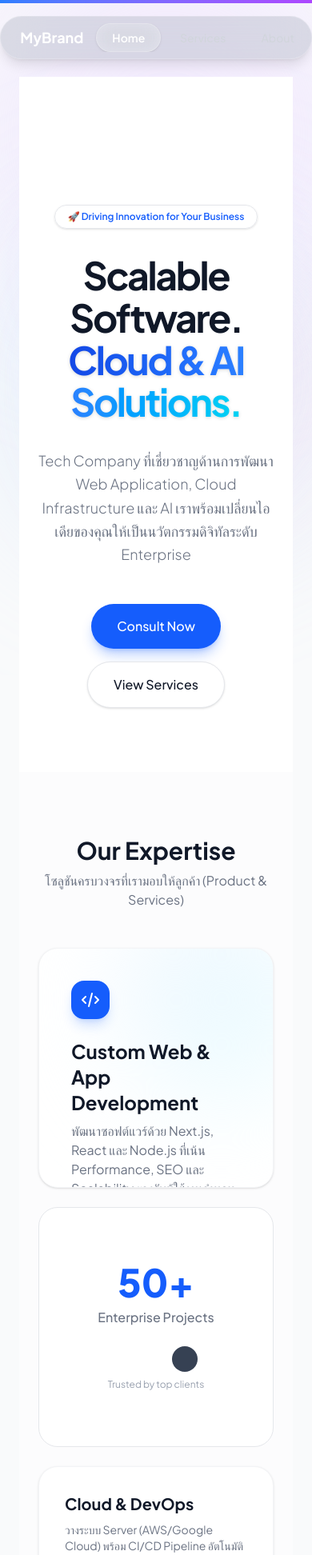
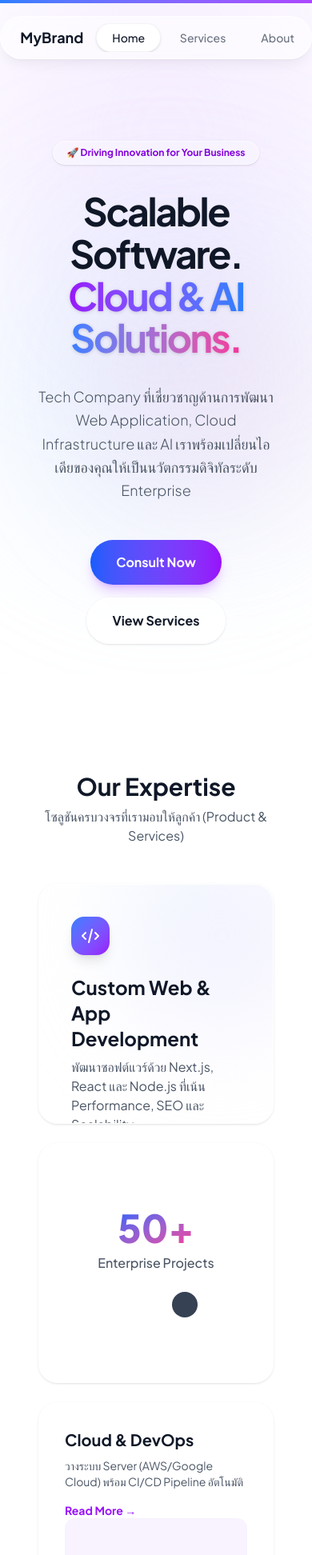
Before and after one commit to DnopPondz/nex-web, a Next.js app: page / in a window 390 px wide. Shown: the top 1944 px of the page at 80% size. Built offline with nearby package versions, Linux system fonts and the light colour scheme.

Commit message:
redisign website

```diff
--- a/src/app/layout.js
+++ b/src/app/layout.js
@@ -1,3 +1,4 @@
+// src/app/layout.js
 import { Inter } from "next/font/google";
 import "./globals.css";
 import Navbar from "@/components/Navbar";
@@ -18,9 +19,10 @@ export const metadata = {
 export default function RootLayout({ children }) {
   return (
     <html lang="en">
-      <body className={`${font.className} bg-gray-50 min-h-screen flex flex-col relative`}>
+      {/* Change 1: Removed bg-gray-50 and added text-gray-800 for better default contrast */}
+      <body className={`${font.className} min-h-screen flex flex-col relative text-gray-800`}>
         <ScrollProgress />
-        <Background /> {/* ใส่ตรงนี้ทีเดียว ทุกหน้าจะมีพื้นหลังเหมือนกันหมด */}
+        <Background />
 
         <Navbar />
 
--- a/src/app/page.js
+++ b/src/app/page.js
@@ -1,9 +1,9 @@
+// src/app/page.js
 'use client';
 
 import Link from "next/link";
 import { motion } from "framer-motion";
 
-// Animation Variants
 const fadeInUp = {
   hidden: { opacity: 0, y: 40 },
   visible: { opacity: 1, y: 0, transition: { duration: 0.8, ease: "easeOut" } }
@@ -21,10 +21,11 @@ const staggerContainer = {
 
 export default function Home() {
   return (
-    <div className="flex flex-col min-h-screen overflow-hidden bg-white">
+    // Change 1: Removed 'bg-white' so the Background.js blobs show through
+    <div className="flex flex-col min-h-screen overflow-hidden">
 
       {/* --- 1. Hero Section --- */}
-      <section className="relative pt-40 pb-20 px-6">
+      <section className="relative pt-20 pb-20 px-6">
         <motion.div
           initial="hidden"
           animate="visible"
@@ -33,7 +34,7 @@ export default function Home() {
         >
           {/* Badge */}
           <motion.div variants={fadeInUp} className="flex justify-center">
-            <span className="px-4 py-1.5 rounded-full border border-gray-200 bg-white/60 backdrop-blur-md text-xs font-semibold text-blue-600 shadow-sm">
+            <span className="px-4 py-1.5 rounded-full border border-white/50 bg-white/30 backdrop-blur-md text-xs font-bold text-purple-700 shadow-sm">
               🚀 Driving Innovation for Your Business
             </span>
           </motion.div>
@@ -42,16 +43,16 @@ export default function Home() {
           <motion.div variants={fadeInUp}>
             <h1 className="text-5xl md:text-7xl font-bold tracking-tighter text-gray-900 leading-[1.1]">
               Scalable Software. <br />
-              <span className="bg-clip-text text-transparent bg-gradient-to-r from-blue-700 via-blue-500 to-cyan-400 drop-shadow-sm">
+              {/* Change 2: Updated gradient to match Purple/Blue/Pink blobs */}
+              <span className="bg-clip-text text-transparent bg-gradient-to-r from-purple-600 via-blue-500 to-pink-500 drop-shadow-sm">
                 Cloud & AI Solutions.
               </span>
             </h1>
           </motion.div>
 
-          {/* Subheadline */}
           <motion.p
             variants={fadeInUp}
-            className="max-w-2xl mx-auto text-lg md:text-xl text-gray-500 leading-relaxed font-light"
+            className="max-w-2xl mx-auto text-lg md:text-xl text-gray-600 leading-relaxed font-light"
           >
             Tech Company ที่เชี่ยวชาญด้านการพัฒนา Web Application, Cloud Infrastructure และ AI
             เราพร้อมเปลี่ยนไอเดียของคุณให้เป็นนวัตกรรมดิจิทัลระดับ Enterprise
@@ -61,13 +62,14 @@ export default function Home() {
           <motion.div variants={fadeInUp} className="flex flex-col sm:flex-row items-center justify-center gap-4 pt-4">
             <Link
               href="/contact"
-              className="px-8 py-4 rounded-full font-medium bg-blue-600 text-white shadow-lg shadow-blue-600/30 hover:bg-blue-700 hover:-translate-y-1 transition-all duration-300 ease-out"
+              // Change 3: Button gradient to match theme
+              className="px-8 py-4 rounded-full font-bold bg-gradient-to-r from-blue-600 to-purple-600 text-white shadow-lg shadow-purple-500/30 hover:shadow-purple-500/50 hover:-translate-y-1 transition-all duration-300"
             >
               Consult Now
             </Link>
             <Link
               href="#services"
-              className="px-8 py-4 rounded-full font-medium bg-white text-gray-900 border border-gray-200 shadow-sm hover:bg-gray-50 hover:shadow-xl hover:shadow-gray-200/50 hover:-translate-y-1 transition-all duration-300 ease-out"
+              className="px-8 py-4 rounded-full font-bold bg-white/70 backdrop-blur-sm text-gray-900 border border-white/50 shadow-sm hover:bg-white hover:shadow-xl hover:-translate-y-1 transition-all duration-300"
             >
               View Services
             </Link>
@@ -76,8 +78,9 @@ export default function Home() {
         </motion.div>
       </section>
 
-      {/* --- 2. Bento Grid Services (Products & Services) --- */}
-      <section id="services" className="py-20 px-6 bg-gray-50/50">
+      {/* --- 2. Bento Grid Services --- */}
+      {/* Change 4: Removed solid background, reduced padding */}
+      <section id="services" className="py-20 px-6">
         <div className="max-w-7xl mx-auto">
           <motion.div
             initial={{ opacity: 0, y: 20 }}
@@ -87,90 +90,87 @@ export default function Home() {
             className="mb-12 text-center md:text-left"
           >
             <h2 className="text-3xl font-bold text-gray-900">Our Expertise</h2>
-            <p className="text-gray-500 mt-2">โซลูชันครบวงจรที่เรามอบให้ลูกค้า (Product & Services)</p>
+            <p className="text-gray-600 mt-2">โซลูชันครบวงจรที่เรามอบให้ลูกค้า (Product & Services)</p>
           </motion.div>
 
-          {/* GRID LAYOUT */}
           <div className="grid grid-cols-1 md:grid-cols-3 gap-6">
 
-            {/* Card 1: Custom Development (Large Box) - [UPDATED: Added Button] */}
+            {/* Card 1: Glassmorphism Style */}
             <motion.div
               whileHover={{ y: -5 }}
-              className="md:col-span-2 bg-white rounded-3xl p-10 border border-gray-100 shadow-sm hover:shadow-2xl hover:shadow-blue-100/50 transition-all duration-500 ease-out flex flex-col justify-between h-[300px] relative overflow-hidden group"
+              className="md:col-span-2 bg-white/40 backdrop-blur-xl border border-white/50 rounded-3xl p-10 shadow-sm hover:shadow-2xl hover:shadow-blue-200/50 transition-all duration-500 flex flex-col justify-between h-[300px] relative overflow-hidden group"
             >
-              <div className="absolute top-0 right-0 w-64 h-64 bg-gradient-to-br from-blue-50 to-cyan-50 rounded-full blur-3xl -mr-16 -mt-16 transition-all group-hover:scale-110" />
+              {/* Subtle inner gradient */}
+              <div className="absolute top-0 right-0 w-64 h-64 bg-gradient-to-br from-blue-100/50 to-purple-100/50 rounded-full blur-3xl -mr-16 -mt-16 pointer-events-none" />
+
               <div className="relative z-10 flex flex-col h-full items-start justify-between">
                 <div>
-                  <div className="w-12 h-12 bg-blue-600 rounded-2xl flex items-center justify-center mb-6 text-white shadow-lg shadow-blue-600/20">
+                  <div className="w-12 h-12 bg-gradient-to-br from-blue-500 to-purple-600 rounded-2xl flex items-center justify-center mb-6 text-white shadow-lg">
                     <svg className="w-6 h-6" fill="none" viewBox="0 0 24 24" stroke="currentColor"><path strokeLinecap="round" strokeLinejoin="round" strokeWidth={2} d="M10 20l4-16m4 4l4 4-4 4M6 16l-4-4 4-4" /></svg>
                   </div>
                   <h3 className="text-2xl font-bold text-gray-900 mb-2">Custom Web & App Development</h3>
-                  <p className="text-gray-500 max-w-sm">
-                    พัฒนาซอฟต์แวร์ด้วย Next.js, React และ Node.js ที่เน้น Performance, SEO และ Scalability รองรับผู้ใช้งานจำนวนมาก
+                  <p className="text-gray-600 max-w-sm">
+                    พัฒนาซอฟต์แวร์ด้วย Next.js, React และ Node.js ที่เน้น Performance, SEO และ Scalability
                   </p>
                 </div>
-                {/* ปุ่ม Read More สำหรับ Card 1 */}
-                <Link href="/services/custom-development" className="mt-4 px-5 py-2 bg-gray-50 hover:bg-gray-100 text-gray-900 text-sm font-semibold rounded-full border border-gray-200 transition-colors">
+                <Link href="/services/custom-development" className="mt-4 px-5 py-2 bg-white/60 hover:bg-white text-gray-900 text-sm font-semibold rounded-full border border-white/50 transition-colors">
                   Read More
                 </Link>
               </div>
             </motion.div>
 
-            {/* Card 2: Company Stats (Small Box) */}
+            {/* Card 2: Glassmorphism Stats */}
             <motion.div
               whileHover={{ y: -5 }}
-              className="bg-white rounded-3xl p-8 border border-gray-200 shadow-none hover:shadow-xl hover:-translate-y-1 transition-all duration-500 ease-out flex flex-col justify-center items-center text-center h-[300px]"
+              className="bg-white/40 backdrop-blur-xl border border-white/50 rounded-3xl p-8 shadow-sm hover:shadow-xl transition-all duration-500 flex flex-col justify-center items-center text-center h-[300px]"
             >
-               <h3 className="text-5xl font-extrabold text-blue-600 mb-2">50+</h3>
-               <p className="text-gray-500 font-medium">Enterprise Projects</p>
+               <h3 className="text-5xl font-extrabold text-transparent bg-clip-text bg-gradient-to-br from-blue-600 to-pink-500 mb-2">50+</h3>
+               <p className="text-gray-600 font-medium">Enterprise Projects</p>
                <div className="mt-6 flex -space-x-2 overflow-hidden justify-center">
-                 {/* Mock User Avatars */}
                  {[1,2,3,4].map((i) => (
                    <div key={i} className={`inline-block h-8 w-8 rounded-full ring-2 ring-white bg-gray-${300 + (i*100)}`} />
                  ))}
                </div>
-               <p className="text-xs text-gray-400 mt-2">Trusted by top clients</p>
             </motion.div>
 
-            {/* Card 3: Cloud Infrastructure (Tall Box) - [UPDATED: Added Button] */}
+            {/* Card 3: Cloud Infrastructure */}
             <motion.div
               whileHover={{ y: -5 }}
-              className="bg-white rounded-3xl p-8 border border-gray-100 shadow-sm hover:shadow-2xl hover:shadow-purple-100/50 transition-all duration-500 ease-out h-[300px] flex flex-col justify-between"
+              className="bg-white/40 backdrop-blur-xl border border-white/50 rounded-3xl p-8 shadow-sm hover:shadow-2xl hover:shadow-purple-200/50 transition-all duration-500 h-[300px] flex flex-col justify-between"
             >
               <div>
                 <h3 className="text-xl font-bold text-gray-900 mb-2">Cloud & DevOps</h3>
-                <p className="text-sm text-gray-500 mb-4">วางระบบ Server (AWS/Google Cloud) พร้อม CI/CD Pipeline อัตโนมัติ</p>
-                {/* ปุ่ม Read More สำหรับ Card 3 */}
-                <Link href="/services/cloud-infrastructure" className="text-blue-600 text-sm font-semibold hover:underline flex items-center gap-1">
+                <p className="text-sm text-gray-600 mb-4">วางระบบ Server (AWS/Google Cloud) พร้อม CI/CD Pipeline อัตโนมัติ</p>
+                <Link href="/services/cloud-infrastructure" className="text-purple-600 text-sm font-bold hover:underline flex items-center gap-1">
                   Read More &rarr;
                 </Link>
               </div>
-              <div className="w-full bg-purple-50 rounded-xl h-32 flex items-center justify-center text-purple-500 mt-auto">
+              <div className="w-full bg-purple-100/50 rounded-xl h-32 flex items-center justify-center text-purple-500 mt-auto">
                  <svg className="w-10 h-10" fill="none" viewBox="0 0 24 24" stroke="currentColor"><path strokeLinecap="round" strokeLinejoin="round" strokeWidth={1.5} d="M3 15a4 4 0 004 4h9a5 5 0 10-.1-9.999 5.002 5.002 0 10-9.78 2.096A4.001 4.001 0 003 15z" /></svg>
               </div>
             </motion.div>
 
-            {/* Card 4: AI & Data (Wide Box) - [Already has button, tweaked slightly] */}
+            {/* Card 4: Dark Glass Card */}
             <motion.div
               whileHover={{ y: -5 }}
-              className="md:col-span-2 bg-gray-900 text-white rounded-3xl p-10 border border-gray-800 shadow-md hover:shadow-2xl hover:shadow-gray-900/50 transition-all duration-500 ease-out flex flex-col md:flex-row items-center justify-between gap-8 h-auto md:h-[300px]"
+              className="md:col-span-2 bg-gray-900/80 backdrop-blur-md text-white rounded-3xl p-10 border border-gray-700 shadow-md hover:shadow-2xl hover:shadow-purple-900/50 transition-all duration-500 flex flex-col md:flex-row items-center justify-between gap-8 h-auto md:h-[300px]"
             >
               <div className="space-y-4 flex-1">
                 <div className="flex items-center gap-2 mb-2">
-                   <span className="px-2 py-1 bg-blue-500/20 text-blue-400 text-xs rounded font-mono">NEW SERVICE</span>
+                   <span className="px-2 py-1 bg-pink-500/20 text-pink-300 text-xs rounded font-mono border border-pink-500/30">NEW SERVICE</span>
                 </div>
                 <h3 className="text-2xl font-bold">AI & Data Analytics</h3>
-                <p className="text-gray-400">
-                  บริการวิเคราะห์ข้อมูลธุรกิจ (BI) และสร้างโมเดล AI เพื่อช่วยทำนายแนวโน้มตลาด เพิ่มศักยภาพการแข่งขันให้ธุรกิจของคุณ
+                <p className="text-gray-300">
+                  บริการวิเคราะห์ข้อมูลธุรกิจ (BI) และสร้างโมเดล AI เพื่อช่วยทำนายแนวโน้มตลาด
                 </p>
                 <Link href="/services/ai-data" className="inline-block px-6 py-2 bg-white text-black rounded-full font-bold text-sm hover:bg-gray-200 transition-colors mt-2">
                   Read More
                 </Link>
               </div>
-              <div className="w-full md:w-1/3 bg-gray-800/50 rounded-2xl h-40 border border-gray-700 flex flex-col items-center justify-center p-4">
+              <div className="w-full md:w-1/3 bg-black/40 rounded-2xl h-40 border border-gray-600/50 flex flex-col items-center justify-center p-4">
                 <div className="text-green-400 font-mono text-xs mb-2">AI Processing...</div>
                 <div className="w-full h-2 bg-gray-700 rounded-full overflow-hidden">
-                   <div className="h-full bg-green-500 w-[80%]"></div>
+                   <div className="h-full bg-gradient-to-r from-green-400 to-blue-500 w-[80%]"></div>
                 </div>
               </div>
             </motion.div>
@@ -179,8 +179,9 @@ export default function Home() {
         </div>
       </section>
 
-      {/* --- 3. Company Information Section --- */}
-      <section className="py-20 px-6 border-t border-gray-100">
+      {/* --- 3. Company Information --- */}
+      {/* Change 5: Added semi-transparent white background to section for readability without blocking blobs completely */}
+      <section className="py-20 px-6 border-t border-white/20 bg-white/20 backdrop-blur-sm">
          <div className="max-w-4xl mx-auto text-center">
             <motion.div
                initial={{ opacity: 0, y: 20 }}
@@ -188,8 +189,8 @@ export default function Home() {
                viewport={{ once: true }}
             >
                <h2 className="text-3xl font-bold text-gray-900 mb-6">About Our Company</h2>
-               <p className="text-lg text-gray-600 leading-relaxed mb-8">
-                 เราคือกุล่มนักพัฒนาและวิศวกรซอฟต์แวร์ที่มีความหลงใหลในเทคโนโลยี ก่อตั้งขึ้นเพื่อแก้ปัญหาทางธุรกิจด้วย Code ที่สะอาดและมีคุณภาพ เราเชื่อว่าเทคโนโลยีที่ดีต้องไม่ซับซ้อนสำหรับผู้ใช้งาน แต่ต้องทรงพลังอยู่เบื้องหลัง
+               <p className="text-lg text-gray-700 leading-relaxed mb-8">
+                 เราคือกุล่มนักพัฒนาและวิศวกรซอฟต์แวร์ที่มีความหลงใหลในเทคโนโลยี ก่อตั้งขึ้นเพื่อแก้ปัญหาทางธุรกิจด้วย Code ที่สะอาดและมีคุณภาพ
                </p>
                <div className="grid grid-cols-2 md:grid-cols-4 gap-8">
                   {[
@@ -198,9 +199,9 @@ export default function Home() {
                     { label: 'Projects', value: '100+' },
                     { label: 'Uptime', value: '99.9%' },
                   ].map((stat, i) => (
-                    <div key={i} className="p-4 bg-gray-50 rounded-2xl">
+                    <div key={i} className="p-4 bg-white/50 rounded-2xl border border-white/40">
                       <div className="text-2xl font-bold text-blue-600">{stat.value}</div>
-                      <div className="text-sm text-gray-500">{stat.label}</div>
+                      <div className="text-sm text-gray-600">{stat.label}</div>
                     </div>
                   ))}
                </div>
@@ -208,8 +209,8 @@ export default function Home() {
          </div>
       </section>
 
-      {/* --- 4. Testimonials Section --- */}
-      <section className="py-20 px-6 bg-white">
+      {/* --- 4. Testimonials --- */}
+      <section className="py-20 px-6">
         <div className="max-w-7xl mx-auto">
           <motion.div
              initial={{ opacity: 0, y: 20 }}
@@ -248,18 +249,19 @@ export default function Home() {
                 viewport={{ once: true }}
                 transition={{ delay: i * 0.1 }}
                 whileHover={{ y: -5 }}
-                className="bg-gray-50 p-8 rounded-3xl border border-gray-100 shadow-sm"
+                // Change 6: Glassmorphism cards for testimonials
+                className="bg-white/40 backdrop-blur-md p-8 rounded-3xl border border-white/50 shadow-sm"
               >
                 <div className="flex items-center gap-4 mb-4">
-                  <div className="w-10 h-10 rounded-full bg-blue-600 text-white flex items-center justify-center font-bold text-sm">
+                  <div className="w-10 h-10 rounded-full bg-gradient-to-r from-blue-500 to-purple-500 text-white flex items-center justify-center font-bold text-sm">
                     {item.avatar}
                   </div>
                   <div>
                     <div className="font-bold text-gray-900">{item.author}</div>
-                    <div className="text-xs text-gray-500">{item.role}</div>
+                    <div className="text-xs text-gray-600">{item.role}</div>
                   </div>
                 </div>
-                <p className="text-gray-600 italic">"{item.quote}"</p>
+                <p className="text-gray-700 italic">"{item.quote}"</p>
               </motion.div>
             ))}
           </div>
--- a/src/components/Navbar.js
+++ b/src/components/Navbar.js
@@ -1,3 +1,4 @@
+// src/components/Navbar.js
 'use client';
 
 import Link from 'next/link';
@@ -21,16 +22,24 @@ const Navbar = () => {
       <motion.nav
         layout
         transition={{ type: "spring", stiffness: 300, damping: 30 }}
-        className="flex items-center p-2 bg-gray-400/30 backdrop-blur-xl border border-white/20 shadow-lg rounded-full overflow-hidden"
+        className="
+          flex items-center p-2
+          /* 1. เปลี่ยนพื้นหลังเป็นกระจกสีขาวขุ่น (White Glass) */
+          bg-white/60 backdrop-blur-xl
+          /* 2. เพิ่มขอบสีเทาจางๆ และเงา */
+          border border-white/60 shadow-lg shadow-black/5
+          rounded-full overflow-hidden
+        "
       >
 
-        {/* Logo Section - จุดที่แก้ไข */}
-        <motion.button  // เปลี่ยนจาก div เป็น button
+        {/* Logo Section */}
+        <motion.button
           layout
           onClick={() => setIsExpanded(!isExpanded)}
           className={`cursor-pointer select-none flex items-center h-full outline-none ${isExpanded ? 'pl-4 pr-1' : 'px-6'}`}
         >
-          <span className="text-lg font-bold text-white whitespace-nowrap">
+          {/* 3. เปลี่ยนสี Logo เป็นสีดำเข้ม (Gray-900) */}
+          <span className="text-lg font-bold text-gray-900 whitespace-nowrap">
             MyBrand
           </span>
         </motion.button>
@@ -53,13 +62,18 @@ const Navbar = () => {
                     href={item.path}
                     className={`
                       relative px-5 py-2 rounded-full text-sm font-medium transition-colors duration-200
-                      ${isActive ? 'text-white font-semibold' : 'text-gray-300 hover:text-gray-500'}
+                      /* 4. Logic สีตัวหนังสือ:
+                          - Active: สีดำ (Gray-900) + ตัวหนา
+                          - Inactive: สีเทากลาง (Gray-500) -> Hover เป็นสีเทาเข้ม (Gray-700)
+                      */
+                      ${isActive ? 'text-gray-900 font-bold' : 'text-gray-500 hover:text-gray-900'}
                     `}
                   >
                     {isActive && (
                       <motion.div
                         layoutId="active-pill"
-                        className="absolute inset-0 bg-white/30 backdrop-blur-md border border-white/20 shadow-sm rounded-full"
+                        /* 5. พื้นหลังของปุ่ม Active เป็นสีขาวชัดเจน + เงา (ให้ดูนูนขึ้นมา) */
+                        className="absolute inset-0 bg-white shadow-sm rounded-full border border-gray-100"
                         transition={{ type: "spring", stiffness: 300, damping: 20 }}
                       />
                     )}
--- a/src/components/Services.js
+++ b/src/components/Services.js
@@ -1,11 +1,12 @@
 // src/components/Services.js
 import React from 'react';
 import Link from 'next/link';
-import { servicesData } from '@/data/services'; // 1. Import ข้อมูลมาใช้
+import { servicesData } from '@/data/services';
 
 const Services = () => {
   return (
-    <section className="py-20 bg-gray-50">
+    // Change: Removed solid background
+    <section className="py-20">
       <div className="container mx-auto px-6">
         <div className="text-center mb-16">
           <h2 className="text-3xl font-bold text-gray-900 mb-4">Solutions & Services</h2>
@@ -15,19 +16,21 @@ const Services = () => {
         </div>
 
         <div className="grid md:grid-cols-3 gap-8">
-          {/* 2. Map ข้อมูลจาก servicesData */}
           {servicesData.map((service, index) => (
-            <div key={index} className="bg-white p-8 rounded-xl shadow-sm hover:shadow-md transition border border-gray-100 flex flex-col items-start h-full">
+            <div
+              key={index}
+              // Change: Glassmorphism Card Style
+              className="bg-white/40 backdrop-blur-lg p-8 rounded-xl shadow-sm hover:shadow-xl hover:shadow-purple-100/50 transition-all border border-white/50 flex flex-col items-start h-full"
+            >
               <div className="text-4xl mb-4">{service.icon}</div>
-              <h3 className="text-xl font-bold mb-3 text-gray-800">{service.title}</h3>
-              <p className="text-gray-600 leading-relaxed mb-6 flex-grow">
+              <h3 className="text-xl font-bold mb-3 text-gray-900">{service.title}</h3>
+              <p className="text-gray-700 leading-relaxed mb-6 flex-grow">
                 {service.description}
               </p>
 
-              {/* 3. Link ไปยังหน้า Dynamic Route ตาม Slug */}
               <Link
                 href={`/services/${service.slug}`}
-                className="inline-flex items-center text-blue-600 font-semibold hover:text-blue-700 transition-colors"
+                className="inline-flex items-center text-purple-600 font-bold hover:text-purple-800 transition-colors"
               >
                 Read More
                 <svg className="w-4 h-4 ml-2" fill="none" viewBox="0 0 24 24" stroke="currentColor">
```
Also changed, not shown: src/components/Footer.js (+28 -25 lines).
